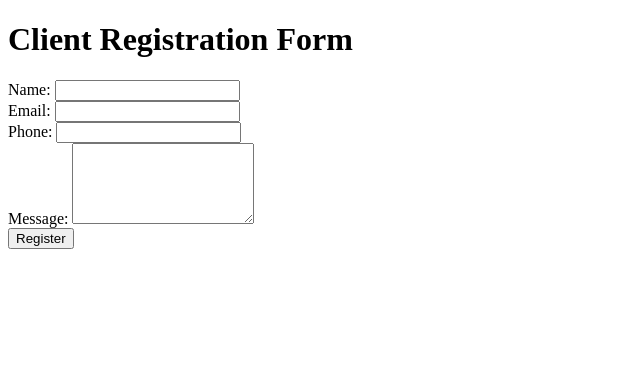
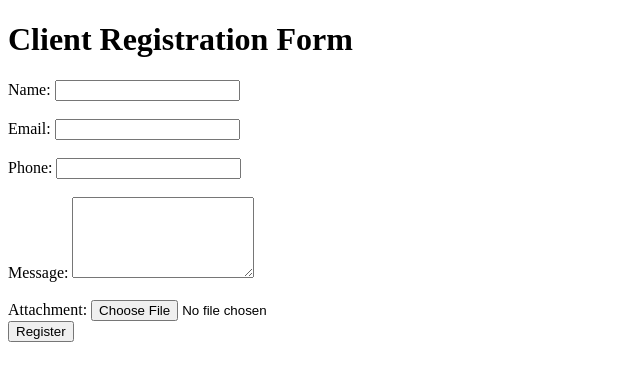
Before and after one commit to Revnyirongo/conference-registration, a PHP site: page / in a window 1280 px wide. Shown: the top 381 px of the page, without its empty margins (0-640 px from the left). Run offline with PHP 8.4, Linux system fonts and the light colour scheme; some libraries are stand-ins or nearby versions.

Commit message:
Update index.php

```diff
--- a/index.php
+++ b/index.php
@@ -1,23 +1,25 @@
 <!DOCTYPE html>
 <html>
 <head>
-	<title>Client Registration Form</title>
+	<title>UbuntuNet-Connect conference registration</title>
 </head>
 <body>
 	<h1>Client Registration Form</h1>
 	<form action="" method="POST">
 		<label for="name">Name:</label>
 		<input type="text" name="name" id="name" required><br>
-
+		<br>
 		<label for="email">Email:</label>
 		<input type="email" name="email" id="email" required><br>
-
+		<br>
 		<label for="phone">Phone:</label>
 		<input type="tel" name="phone" id="phone" required><br>
-
+		<br>
 		<label for="message">Message:</label>
 		<textarea name="message" id="message" rows="5" required></textarea><br>
-
+		<br>
+		<label for="attachment">Attachment:</label>
+		<input type="file" name="attachment" id="attachment"><br>
 		<input type="submit" name="submit" value="Register">
 	</form>
 
```
